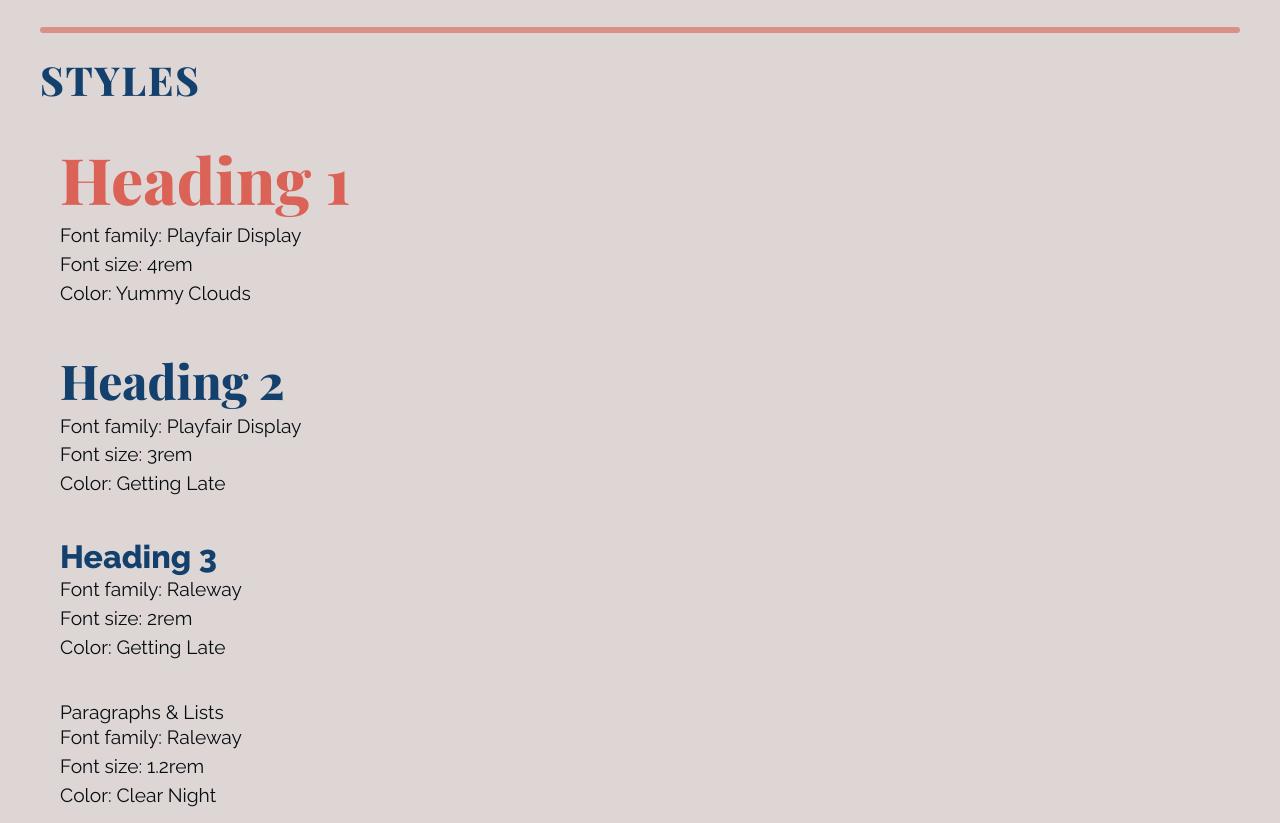
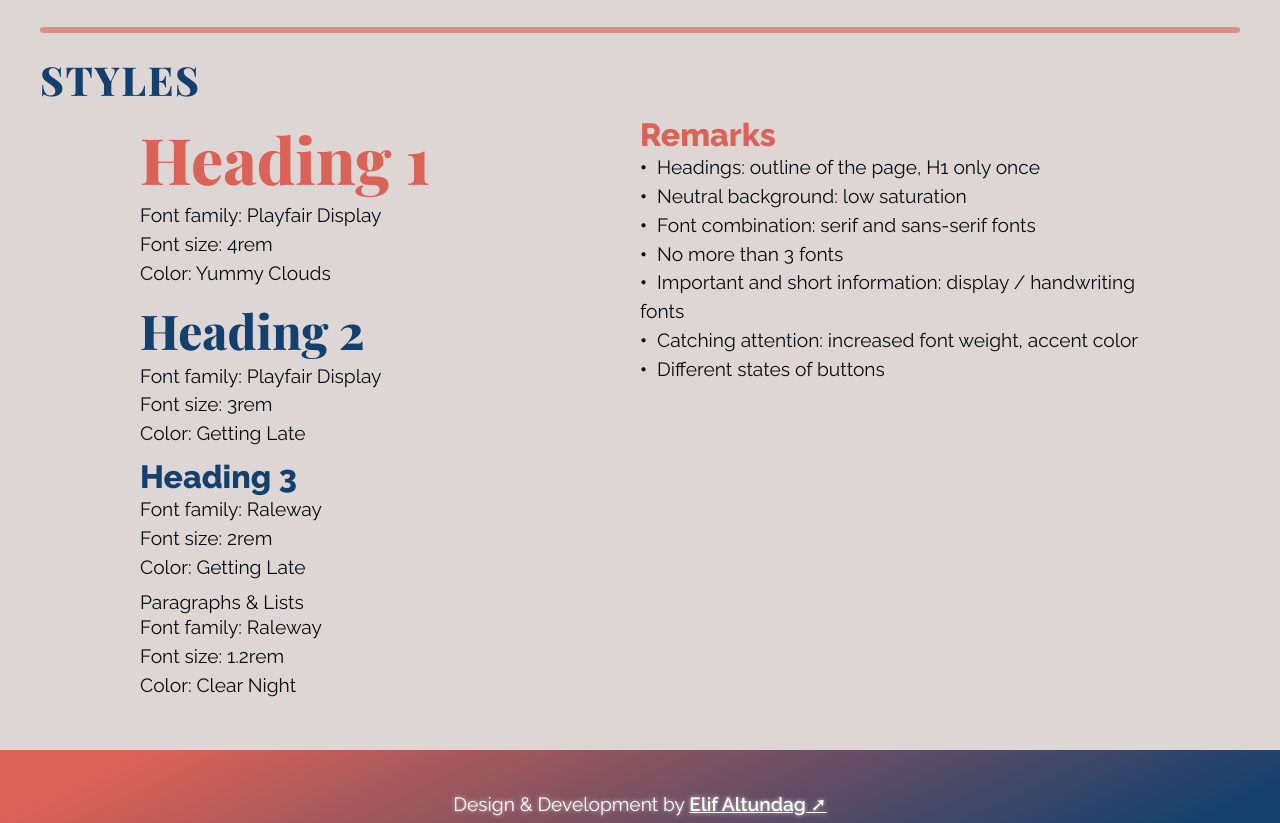
Before and after one commit to elifaltundag/website-design-system, a plain HTML site: page index.html in a window 1280 px wide. Shown: the part 1758-2581 px from the top of the page. Drawn offline with nearby package versions, Linux system fonts and the light colour scheme; a web font is replaced by a local one.

Commit message:
move remarks under styles to the right

```diff
--- a/index.html
+++ b/index.html
@@ -159,7 +159,7 @@
 
                         <div class="flex-item">
                             <!-- H1 -->
-                            <div class="font-box style-box">
+                            <div class="style-box">
                                 <h3 id="heading1">Heading 1</h3>
                                 <ul class="style-properties">
                                     <li>Font family: Playfair Display</li>
@@ -169,7 +169,7 @@
                             </div>
 
                             <!-- H2 -->
-                            <div class="font-box style-box">
+                            <div class="style-box">
                                 <h3 id="heading2">Heading 2</h3>
                                 <ul class="style-properties">
                                     <li>Font family: Playfair Display</li>
@@ -179,7 +179,7 @@
                             </div>
 
                             <!-- H3 -->
-                            <div class="font-box style-box">
+                            <div class="style-box">
                                 <h3 id="heading3">Heading 3</h3>
                                 <ul class="style-properties">
                                     <li>Font family: Raleway</li>
@@ -189,7 +189,7 @@
                             </div>
 
                             <!-- P -->
-                            <div class="font-box style-box">
+                            <div class="style-box">
                                 <h3 id="paragraph">Paragraphs & lists</h3>
                                 <ul class="style-properties">
                                     <li>Font family: Raleway</li>
@@ -198,15 +198,10 @@
                                 </ul>
                             </div>
                         </div>
+                    </div>
 
-
-                    </div>
-                </section>
-
-                    <!-- REMARKS SECTION -->
-                <section role="region" aria-label="remarks">
                     <div id="remarks">
-                        <h2>Remarks</h2>
+                        <h3>Remarks</h3>
                         <ul>
                             <li>Headings: outline of the page, H1 only once</li>
                             <li>Neutral background: low saturation</li>
--- a/style.css
+++ b/style.css
@@ -372,24 +372,28 @@ h2::before{
 
 /* 8. TEXT STYLES*/
 .styles {
-    display: inline-flex;
+    display: flex;
     flex-direction: row;
     flex-wrap: wrap;
     align-content: flex-end;
     justify-content: space-between;
 
+    margin-bottom: 50px;
+
     /* border: var(--ref-border); */
 }
 
 .flex-cont {
-    display: inline-flex;
+    display: flex;
+    flex-direction: row;
+    align-items: flex-start;
+    justify-content: space-around;
 }
 
-/* .flex-item {
 
-} */
 
 .style-box {
+    min-width: 300px;
     border: none;
 
     /* border: var(--ref-border); */
@@ -397,6 +401,17 @@ h2::before{
 
 .style-properties li {
     list-style: none;
+}
+
+#remarks {
+    width: 50%;
+    max-width: 500px;
+}
+
+#remarks h3 {
+    font-size: 2rem;
+    color: hsl(5, 65%, 60%);
+    margin-top: 0;
 }
 
 #remarks ul {
```
